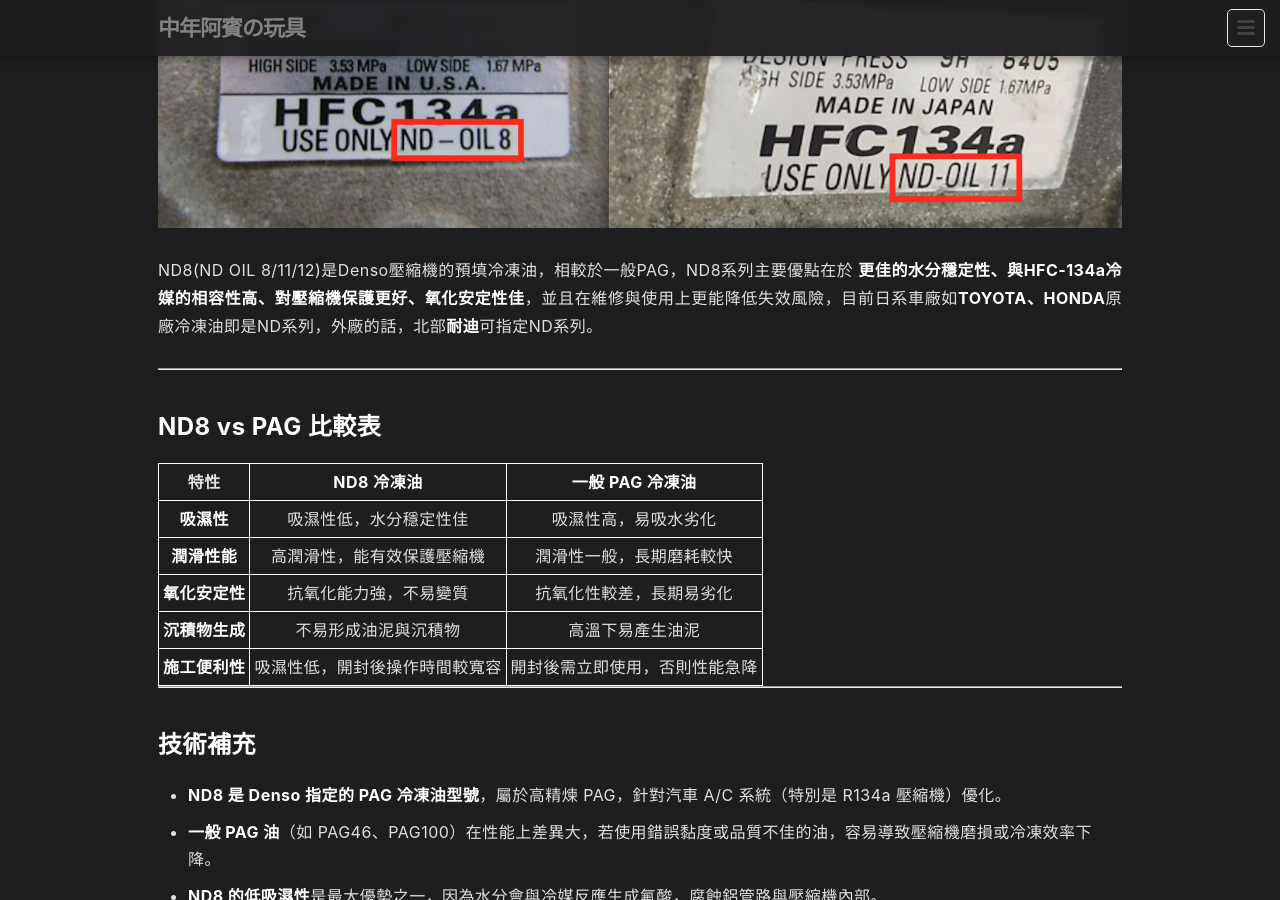
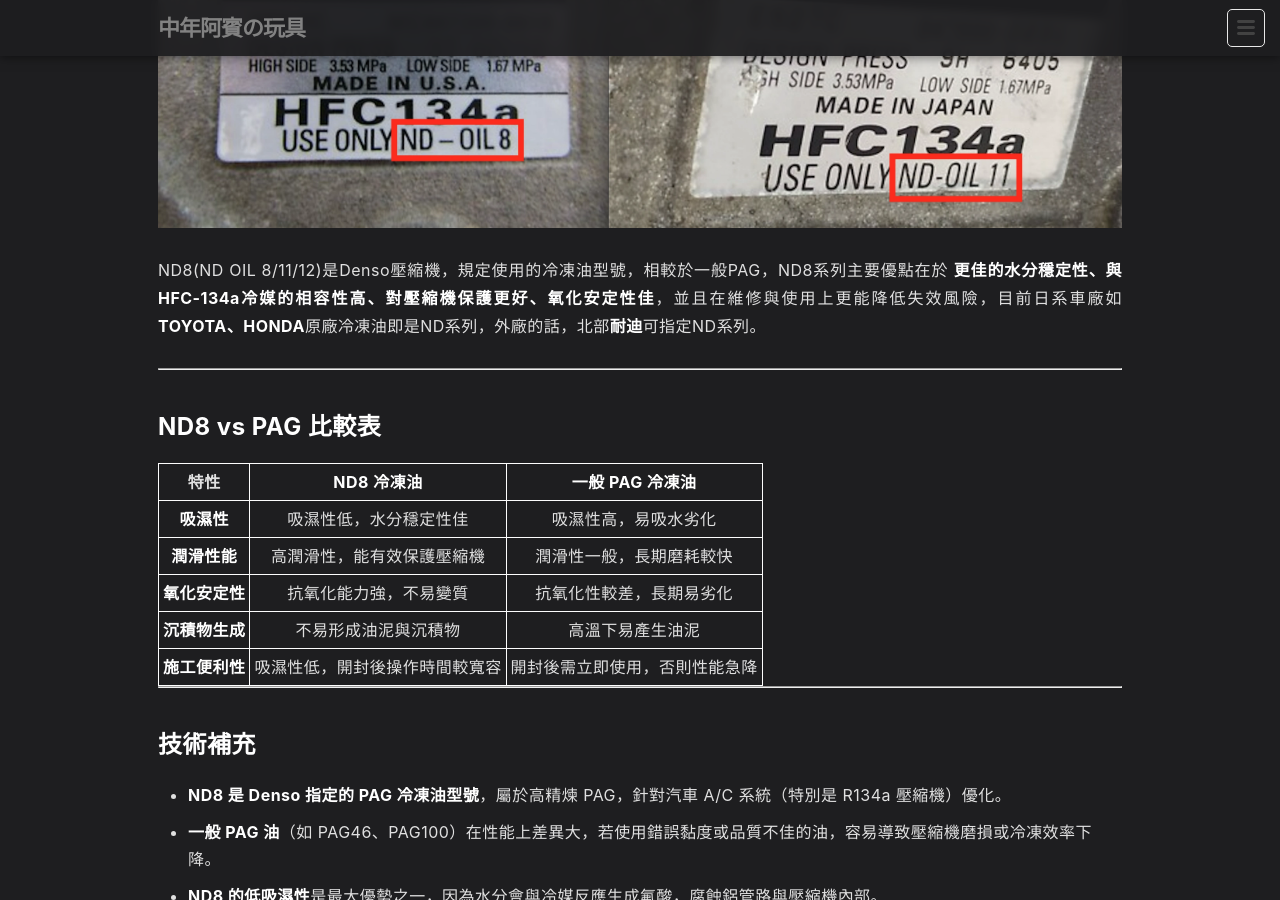
Before and after one commit to 1stbenz/1stbenz.github.io, a Jekyll site: the page built from _posts/zh/2025-06-20-nd-oil-8-11.md, in a window 1280 px wide and 900 px high, scrolled down 311 px. Built offline with Jekyll 4.4.1, drawn with Linux system fonts in a browser that asks for light colours.

Commit message:
Update 2025-06-20-nd-oil-8-11.md

```diff
--- a/_posts/zh/2025-06-20-nd-oil-8-11.md
+++ b/_posts/zh/2025-06-20-nd-oil-8-11.md
@@ -24,7 +24,7 @@
 
 ![Denso壓縮機標籤](/images/nd8nd11.webp#pic_center)
 
-ND8(ND OIL 8/11/12)是Denso壓縮機的預填冷凍油，相較於一般PAG，ND8系列主要優點在於 **更佳的水分穩定性、與HFC-134a冷媒的相容性高、對壓縮機保護更好、氧化安定性佳**，並且在維修與使用上更能降低失效風險，目前日系車廠如**TOYOTA、HONDA**原廠冷凍油即是ND系列，外廠的話，北部**耐迪**可指定ND系列。
+ND8(ND OIL 8/11/12)是Denso壓縮機，規定使用的冷凍油型號，相較於一般PAG，ND8系列主要優點在於 **更佳的水分穩定性、與HFC-134a冷媒的相容性高、對壓縮機保護更好、氧化安定性佳**，並且在維修與使用上更能降低失效風險，目前日系車廠如**TOYOTA、HONDA**原廠冷凍油即是ND系列，外廠的話，北部**耐迪**可指定ND系列。
 
 ---
 
```
